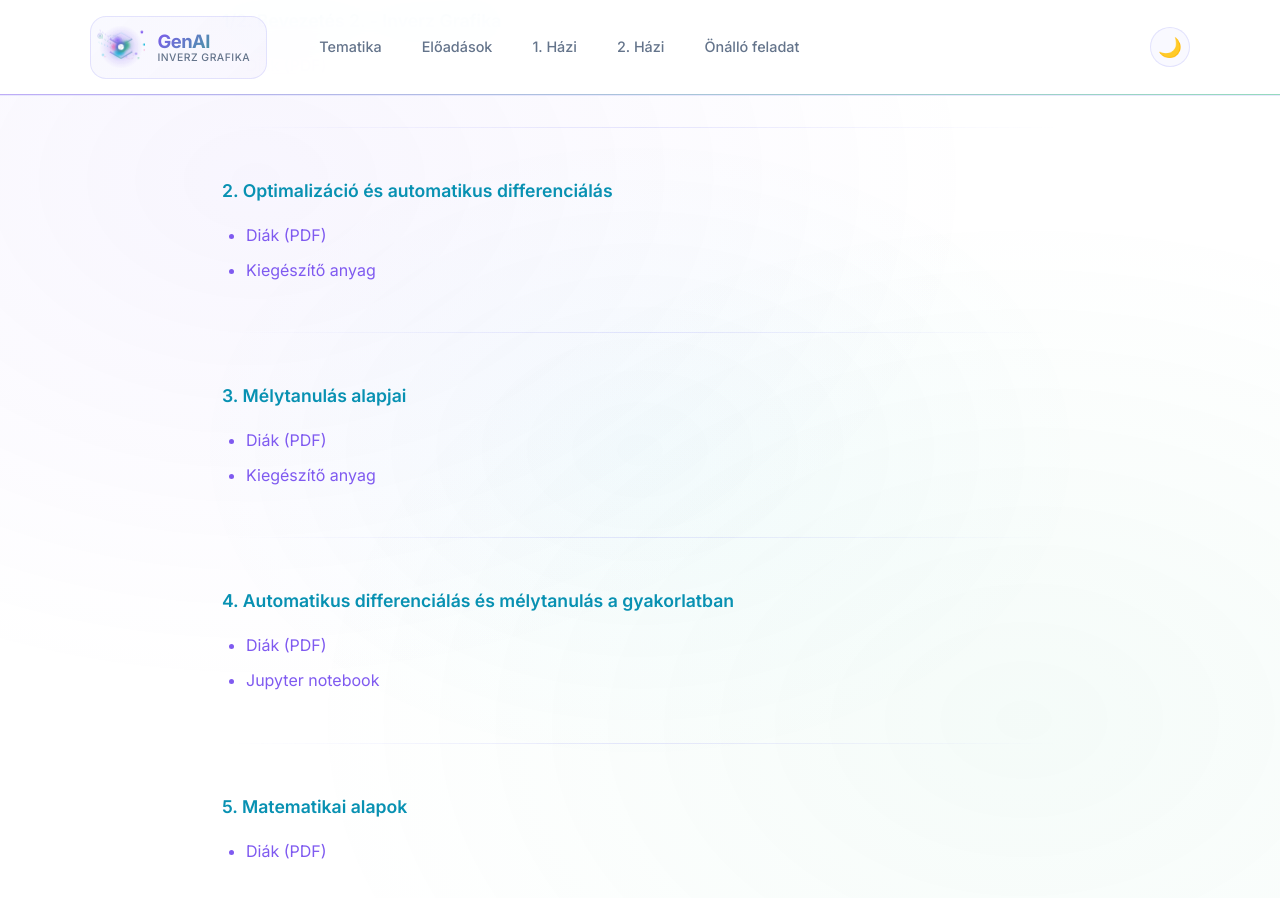
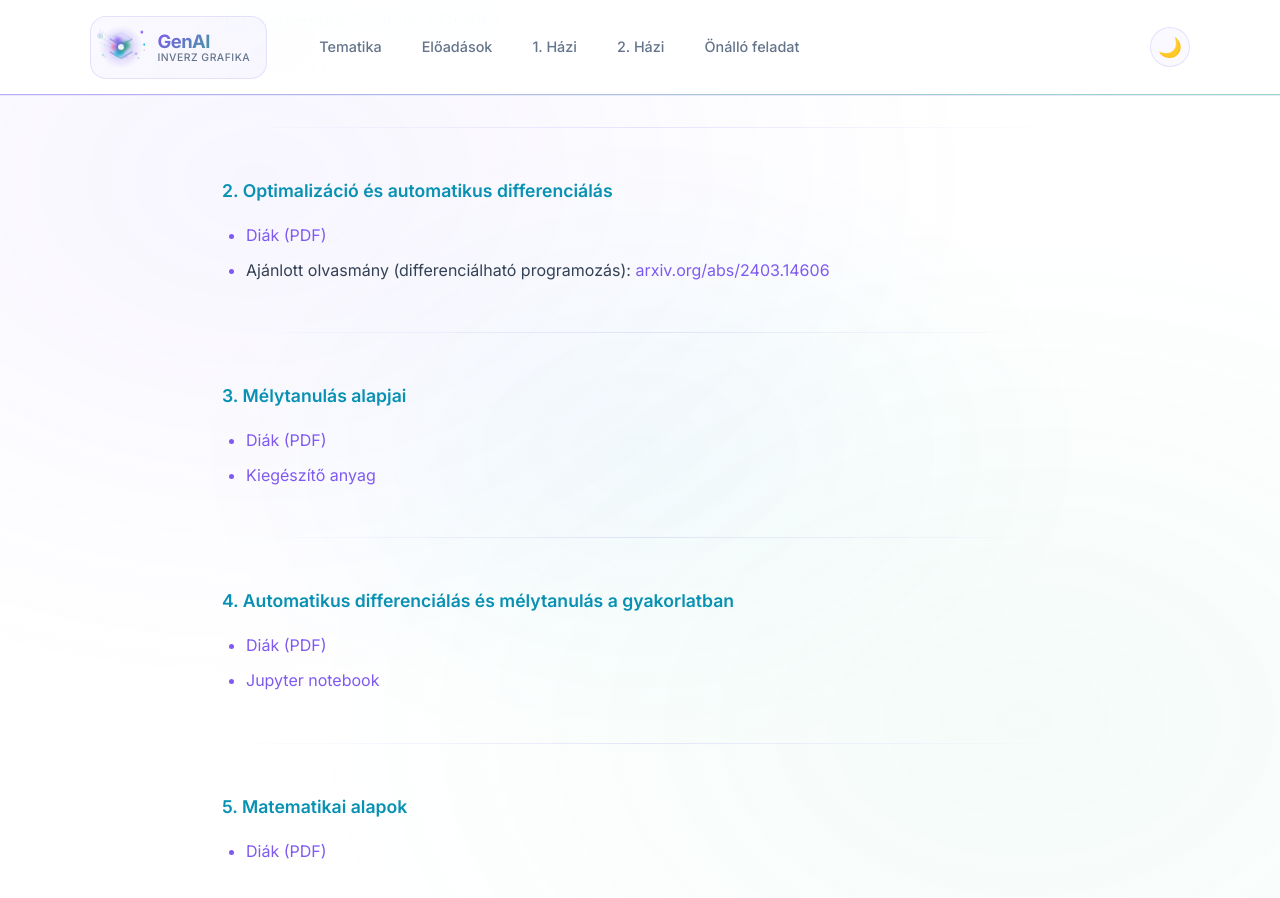
Before and after one commit to VaitkusM/genai-inverse-graphics-bme-vik-iit, a Jekyll site: the page built from eloadasok.md, in a window 1280 px wide and 900 px high, scrolled down 720 px. Built offline with Jekyll 4.4.1, drawn with Linux system fonts in a browser that asks for light colours.

Commit message:
Sync from private repository

```diff
--- a/eloadasok.md
+++ b/eloadasok.md
@@ -25,7 +25,7 @@ Az előadások diái és kiegészítő anyagok itt lesznek elérhetők.
 ### 2. Optimalizáció és automatikus differenciálás {#het-2}
 
 - [Diák (PDF)](GenAI_2026_E02_Optimization.pdf)
-- [Kiegészítő anyag](#)
+- Ajánlott olvasmány (differenciálható programozás): [arxiv.org/abs/2403.14606](https://arxiv.org/abs/2403.14606)
 
 ---
 
```
